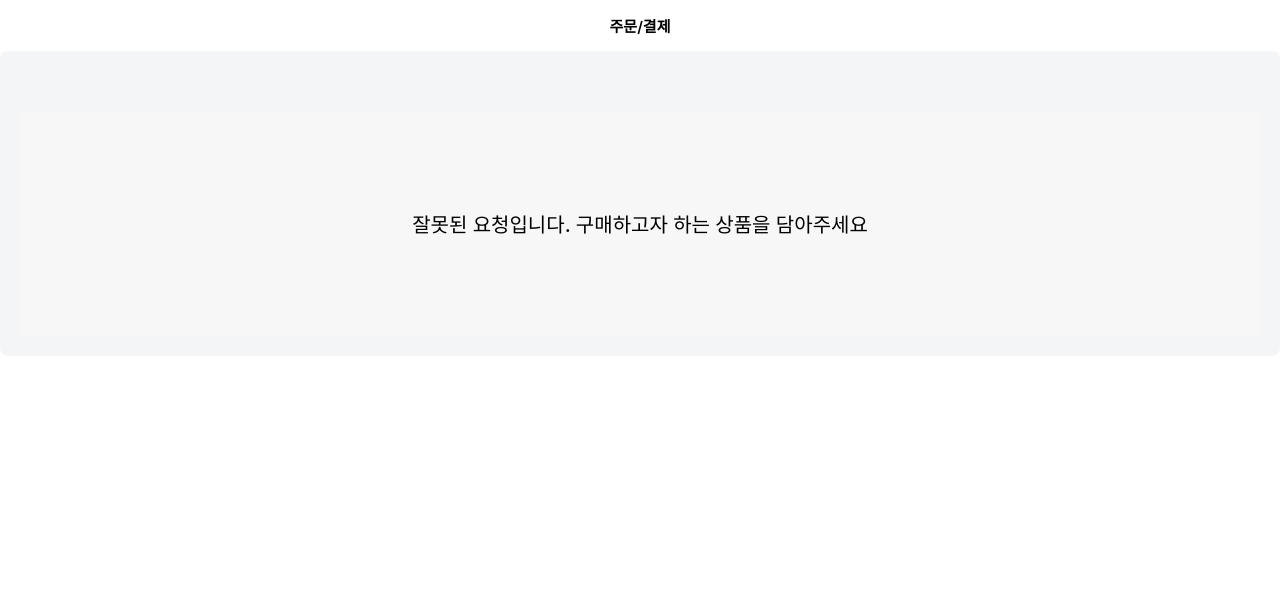
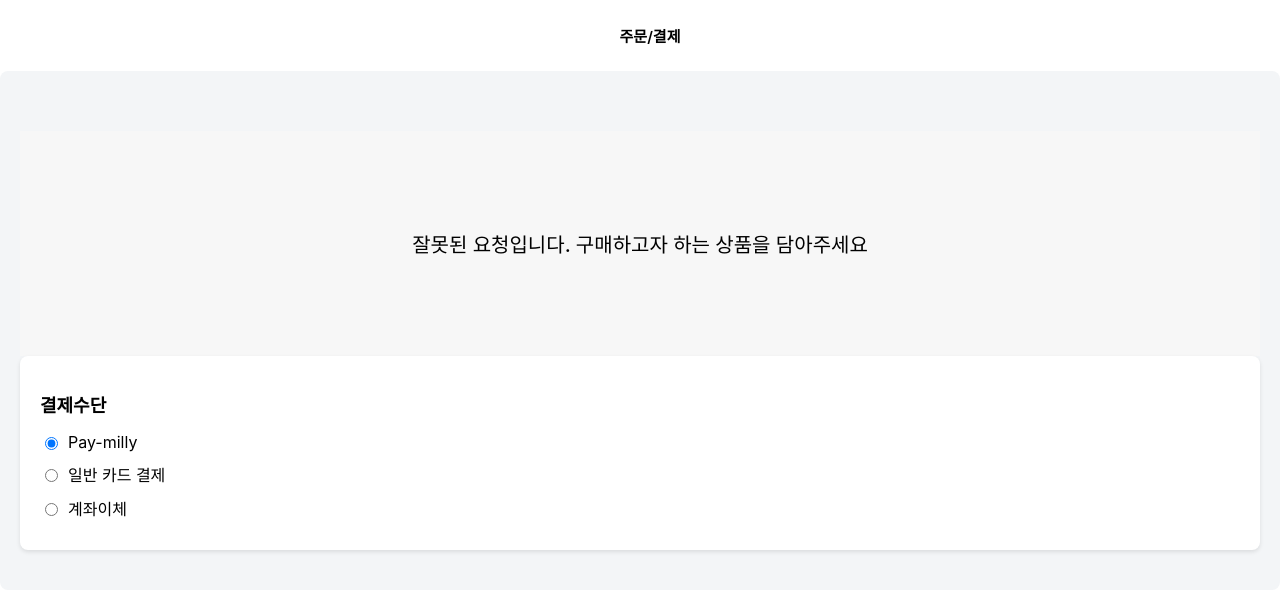
Before and after one commit to JudithHopps/Pay-milli, a React (Create React App) app: page /mall/order in a window 1280 px wide. Shown: the top 594 px of the page. Built offline with nearby package versions, Linux system fonts and the light colour scheme.

Commit message:
feat : 결제수단 라디오 버튼 추가

```diff
--- a/src/pages/shoppingmall/OrderSheet.tsx
+++ b/src/pages/shoppingmall/OrderSheet.tsx
@@ -19,6 +19,7 @@ const THE_DELIVERY_CHARGE = 3000;
 
 export default function OrderSheet() {
   const [cartList, setCartList] = useState<CartType[] | null>(null);
+  const [paymentMethod, setPaymentMethod] = useState<string>("pay-milly");
 
   useEffect(() => {
     const preCartList = localStorage.getItem("cartList");
@@ -68,6 +69,45 @@ export default function OrderSheet() {
             </S.totalCost>
           </S.orderSummary>
         )}
+
+        <S.orderSummary>
+          <S.orderTitle>결제수단</S.orderTitle>
+          <S.paymentOptions>
+            <S.radioOption>
+              <input
+                type="radio"
+                id="pay-milly"
+                name="payment-method"
+                value="pay-milly"
+                checked={paymentMethod === "pay-milly"}
+                onChange={(e) => setPaymentMethod(e.target.value)}
+              />
+              <label htmlFor="pay-milly">Pay-milly</label>
+            </S.radioOption>
+            <S.radioOption>
+              <input
+                type="radio"
+                id="credit-card"
+                name="payment-method"
+                value="credit-card"
+                checked={paymentMethod === "credit-card"}
+                onChange={(e) => setPaymentMethod(e.target.value)}
+              />
+              <label htmlFor="credit-card">일반 카드 결제</label>
+            </S.radioOption>
+            <S.radioOption>
+              <input
+                type="radio"
+                id="bank-transfer"
+                name="payment-method"
+                value="bank-transfer"
+                checked={paymentMethod === "bank-transfer"}
+                onChange={(e) => setPaymentMethod(e.target.value)}
+              />
+              <label htmlFor="bank-transfer">계좌이체</label>
+            </S.radioOption>
+          </S.paymentOptions>
+        </S.orderSummary>
       </S.container>
     </>
   );
@@ -91,12 +131,14 @@ const S = {
     background-color: #fff;
     border-radius: 4px;
     text-align: center;
+    padding: 10px;
   `,
   orderSummary: styled.div`
     background-color: #fff;
     border-radius: 8px;
     padding: 20px;
     box-shadow: 0 2px 4px rgba(0, 0, 0, 0.1);
+    margin-bottom: 20px;
   `,
   orderTitle: styled.h2`
     font-size: 18px;
@@ -134,4 +176,20 @@ const S = {
     font-weight: bold;
     text-align: right;
   `,
+  paymentOptions: styled.div`
+    margin-top: 10px;
+  `,
+  radioOption: styled.div`
+    margin-bottom: 10px;
+    display: flex;
+    align-items: center;
+
+    input[type="radio"] {
+      margin-right: 10px;
+    }
+
+    label {
+      font-size: 16px;
+    }
+  `,
 };
```
